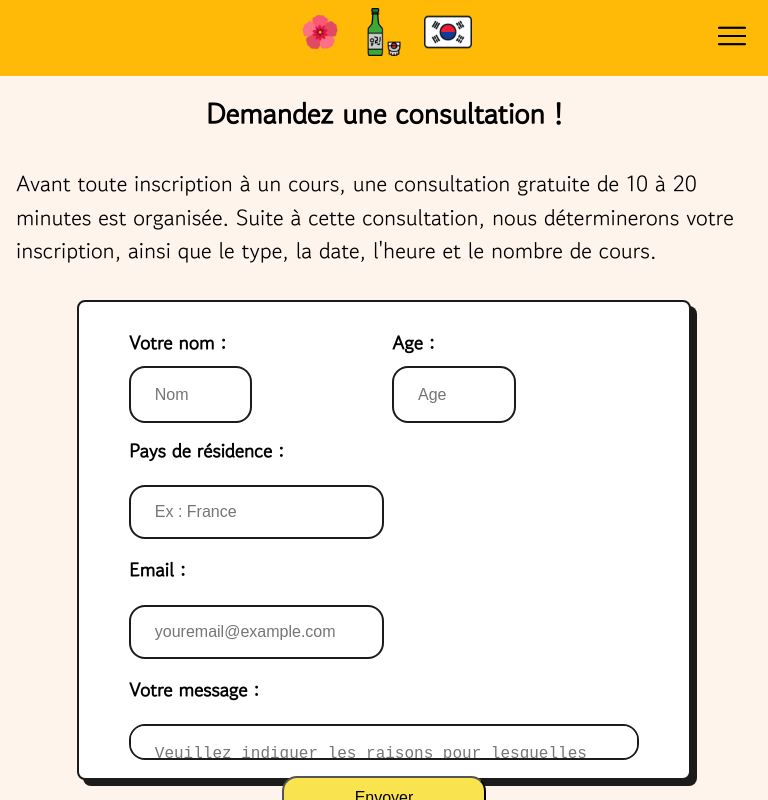
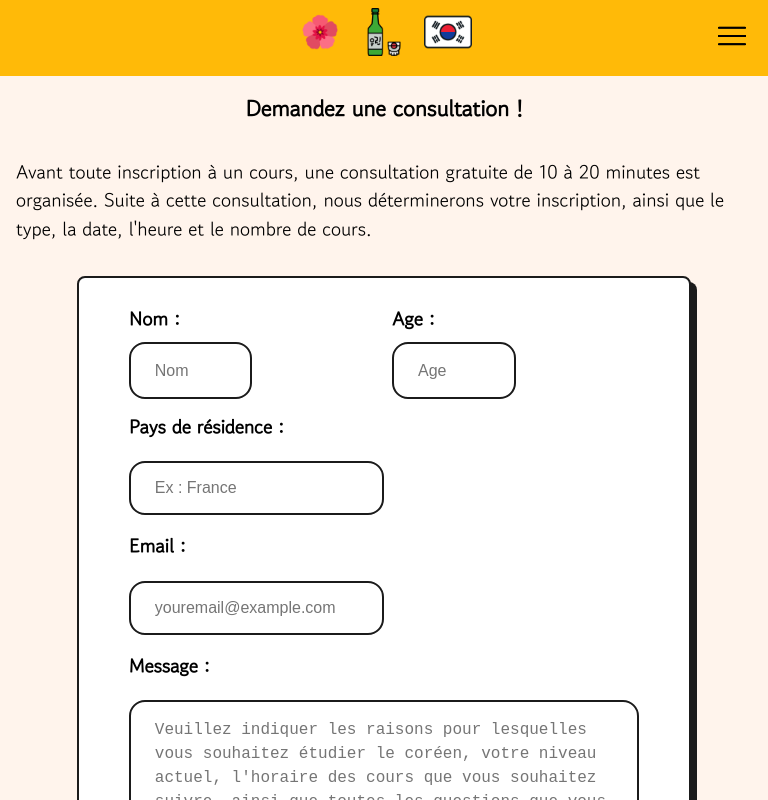
Before and after one commit to RomainAuger7/seon-saeng-nim, a Vue app: page /contact in a window 768 px wide. Shown: the top 800 px of the page. Built offline with nearby package versions, Linux system fonts and the light colour scheme.

Commit message:
Layout improvments

```diff
--- a/src/components/ContactForm.vue
+++ b/src/components/ContactForm.vue
@@ -251,7 +251,7 @@ const handleSubmit = () => {
 @media screen and (max-width: 1160px) {
   .form-container {
     width: 80vw;
-    height: 60dvh;
+    height: auto;
   }
 }
 @media screen and (max-width: 450px) {
--- a/src/locales/en.json
+++ b/src/locales/en.json
@@ -26,7 +26,7 @@
   "contact": {
     "title": "Request a consultation !",
     "content": "Before registering for a course, a free 10-20 minute consultation is offered. Following this consultation, we will determine your registration, as well as the type, date, time, and number of classes.",
-    "name": "Your name:",
+    "name": "Name:",
     "name_placeholder": "Name",
     "age": "Age :",
     "age_placeholder": "Age",
@@ -34,7 +34,7 @@
     "country_placeholder": "Ex : France",
     "email": "Email :",
     "email_placeholder": "{account}{'@'}{domain}",
-    "message": "Your message:",
+    "message": "Message:",
     "message_placeholder": "Please state your reasons for wanting to study Korean, your current level, the class schedule you would like to attend, and any questions you would like to ask.",
     "validation": "Send",
     "success": "Your message has been successfully sent!",
--- a/src/locales/fr.json
+++ b/src/locales/fr.json
@@ -26,7 +26,7 @@
   "contact": {
     "title": "Demandez une consultation !",
     "content": "Avant toute inscription à un cours, une consultation gratuite de 10 à 20 minutes est organisée. Suite à cette consultation, nous déterminerons votre inscription, ainsi que le type, la date, l'heure et le nombre de cours.",
-    "name": "Votre nom :",
+    "name": "Nom :",
     "name_placeholder": "Nom",
     "age": "Age :",
     "age_placeholder": "Age",
@@ -34,7 +34,7 @@
     "country_placeholder": "Ex : France",
     "email": "Email :",
     "email_placeholder": "{account}{'@'}{domain}",
-    "message": "Votre message :",
+    "message": "Message :",
     "message_placeholder": "Veuillez indiquer les raisons pour lesquelles vous souhaitez étudier le coréen, votre niveau actuel, l'horaire des cours que vous souhaitez suivre, ainsi que toutes les questions que vous aimeriez poser.",
     "validation": "Envoyer",
     "success": "Votre message a bien été envoyer !",
--- a/src/pages/AboutPage.vue
+++ b/src/pages/AboutPage.vue
@@ -194,7 +194,7 @@
     height: auto;
     min-height: 180px;
     width: 75%;
-    padding: 0 2rem;
+    padding: 0;
   }
   .card h1 {
     font-size: 1.6rem;
--- a/src/pages/ContactPage.vue
+++ b/src/pages/ContactPage.vue
@@ -102,23 +102,28 @@ import ContactForm from '../components/ContactForm.vue'
     flex-direction: column;
   }
   .container h1 {
-    font-size: 1.8rem;
+    font-size: 1.6rem;
   }
   .container p {
-    font-size: 1.4rem;
+    font-size: 1.3rem;
   }
   .info li {
     font-size: 1.3rem;
-  }
-  .img-container img {
-    height: 240px;
-    width: 240px;
   }
 }
 @media screen and (max-width: 769px) {
   .container {
     width: 100%;
     margin-top: 1rem;
+  }
+  .container h1 {
+    font-size: 1.4rem;
+  }
+  .container p {
+    font-size: 1.2rem;
+  }
+  .info li {
+    font-size: 1.2rem;
   }
   @media screen and (max-width: 450px) {
     .container h1 {
--- a/src/pages/HomePage.vue
+++ b/src/pages/HomePage.vue
@@ -75,11 +75,12 @@
   gap: 2em;
 }
 .buttons button {
-  height: 3.8rem;
-  width: 9rem;
+  height: 3rem;
+  width: auto;
   font-size: 1.6rem;
   border: none;
   border-radius: 15px;
+  padding: 0 1rem;
   background: var(--button);
   opacity: 1;
   cursor: pointer;
@@ -151,8 +152,7 @@
     gap: 1.8em;
   }
   .buttons button {
-    height: 3.2rem;
-    width: 7.8rem;
+    height: 2.8rem;
     font-size: 1.5rem;
   }
   .container-right img {
@@ -189,8 +189,7 @@
     gap: 1.7em;
   }
   .buttons button {
-    height: 3.1rem;
-    width: 7.3rem;
+    height: 2.5rem;
     font-size: 1.5rem;
   }
   .container-right img {
@@ -227,8 +226,7 @@
     gap: 1.7em;
   }
   .buttons button {
-    height: 3.1rem;
-    width: 7.3rem;
+    height: 2.3rem;
     font-size: 1.5rem;
   }
   .container-right img {
@@ -268,8 +266,9 @@
     gap: 1.5em;
   }
   .buttons button {
-    height: 3rem;
-    width: 6.8rem;
+    height: 2.1rem;
+    width: 7.5rem;
+    width: 8rem;
     font-size: 1.5rem;
   }
   .container-right img {
```
